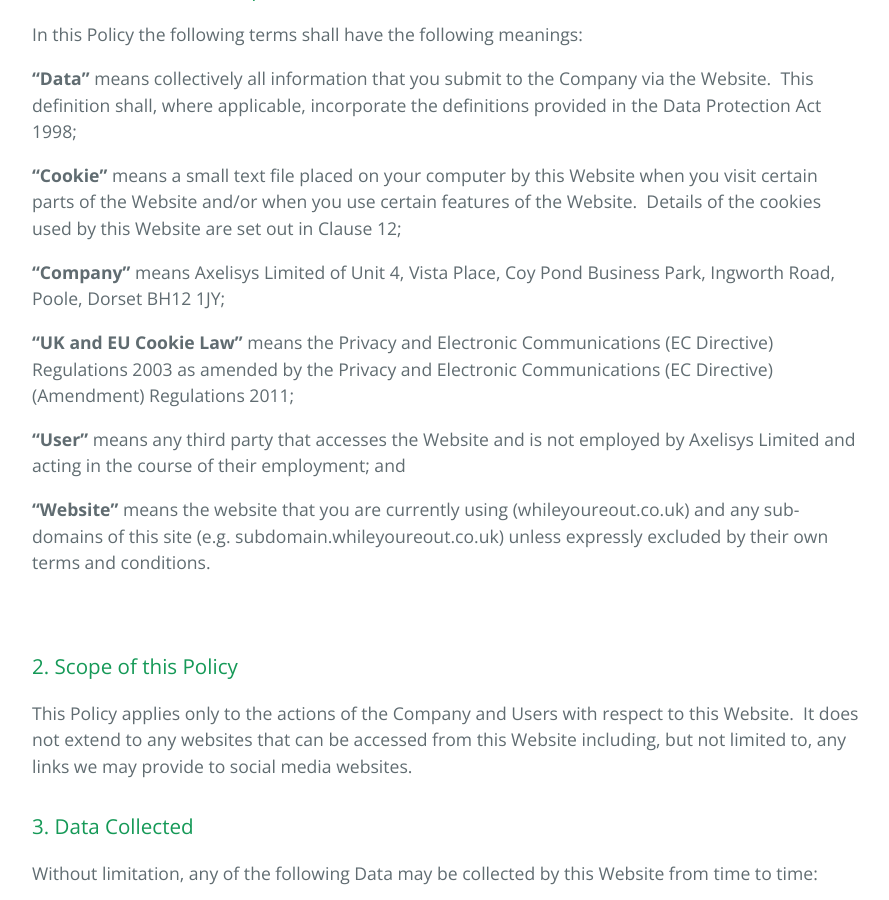
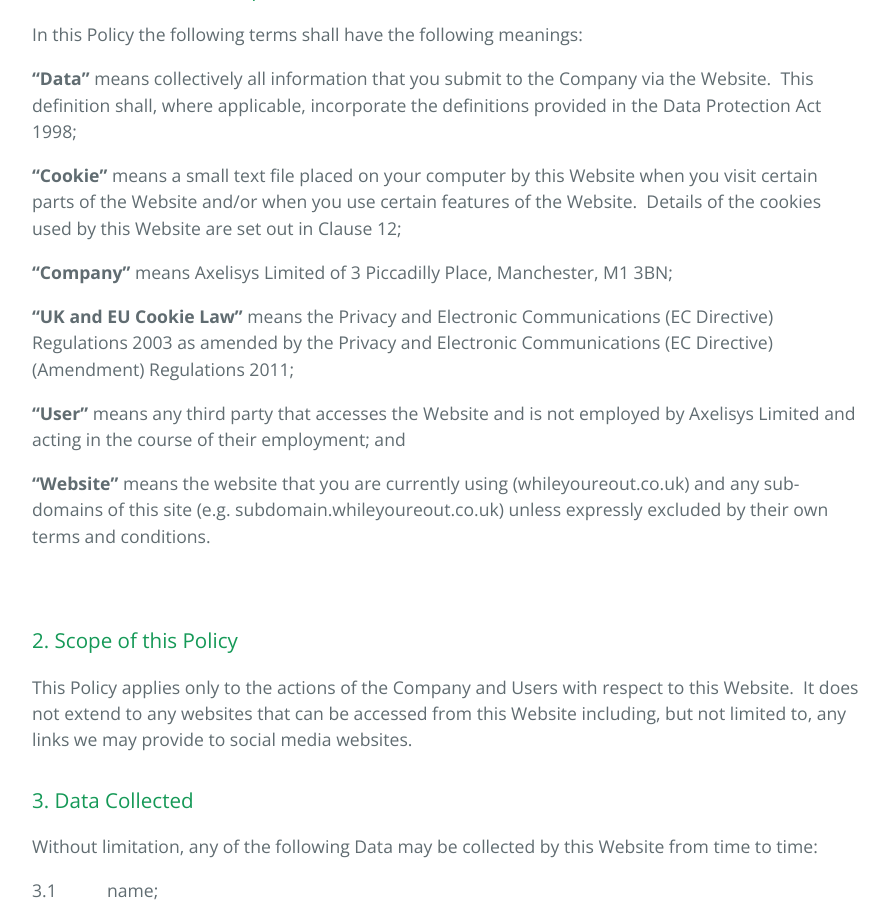
Before and after one commit to Axelisys/policies, a Jekyll site: the page built from privacy_policy.md, in a window 1280 px wide and 900 px high, scrolled down 695 px. Shown: the whole window, without its empty margins (192-1081 px from the left). Built offline with Jekyll 4.4.1, drawn with Linux system fonts in a browser that asks for light colours.

Commit message:
Update privacy_policy.md
Updated the company's details, which were dated.

```diff
--- a/privacy_policy.md
+++ b/privacy_policy.md
@@ -23,7 +23,7 @@ In this Policy the following terms shall have the following meanings:
 
   **"Cookie"**                 means a small text file placed on your computer by this Website when you visit certain parts of the Website and/or when you use certain features of the Website.  Details of the cookies used by this Website are set out in Clause 12;
 
-  **"Company"**                means Axelisys Limited of Unit 4, Vista Place, Coy Pond Business Park, Ingworth Road, Poole, Dorset BH12 1JY;
+  **"Company"**                means Axelisys Limited of 3 Piccadilly Place, Manchester, M1 3BN;
 
   **"UK and EU Cookie Law"**   means the Privacy and Electronic Communications (EC Directive) Regulations 2003 as amended by the Privacy and Electronic Communications (EC Directive) (Amendment) Regulations 2011;
 
```
